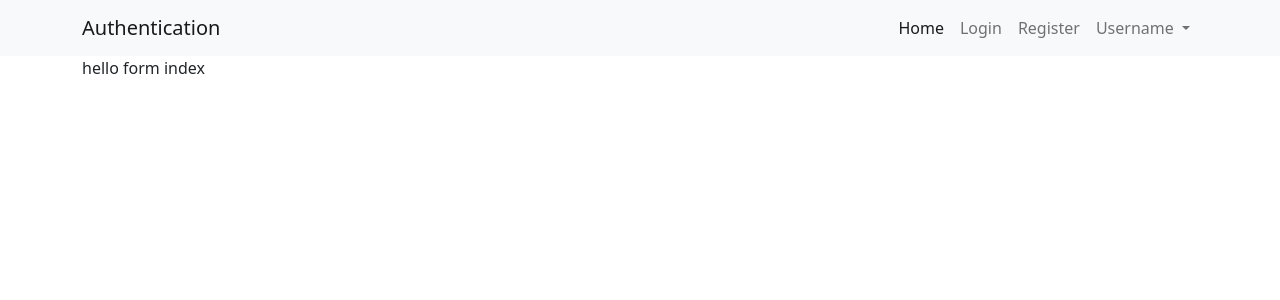
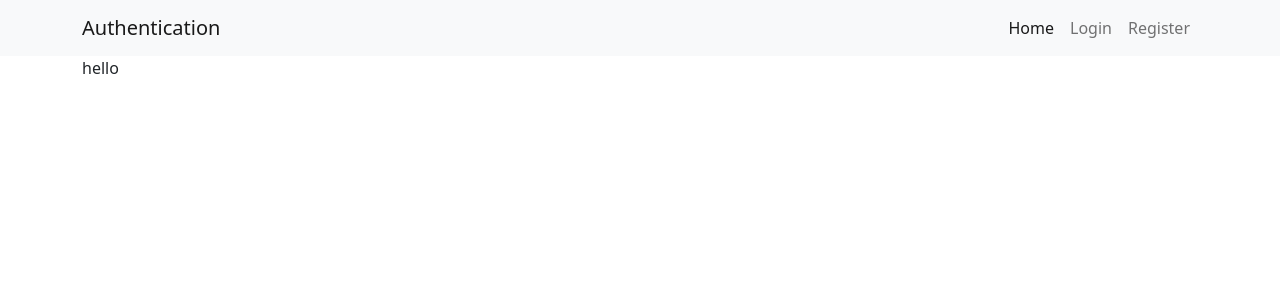
Before and after one commit to Krishna-Aggarwal-11/php_with_mysql, a PHP site: page / in a window 1280 px wide. Shown: the top 300 px of the page. Run offline with PHP 8.4, Linux system fonts and the light colour scheme.

Commit message:
session creation and logout

```diff
--- a/authentication/includes/header.php
+++ b/authentication/includes/header.php
@@ -1,3 +1,8 @@
+<?php
+  session_start();
+?>
+
+
 
 <!doctype html>
 <html lang="en">
@@ -34,20 +39,23 @@
         <li class="nav-item">
           <a class="nav-link active" aria-current="page" href="#">Home</a>
         </li>
+        <?php if(!isset($_SESSION['username'])): ?>
         <li class="nav-item">
-          <a class="nav-link" href="/login.php">Login</a>
+          <a class="nav-link" href="login.php">Login</a>
         </li>
         <li class="nav-item">
-          <a class="nav-link" href="/registration.php">Register</a>
+          <a class="nav-link" href="register.php">Register</a>
         </li>
+        <?php else :  ?>
         <li class="nav-item dropdown">
           <a class="nav-link dropdown-toggle" href="#" role="button" data-bs-toggle="dropdown" aria-expanded="false">
-            Username
+            <?php echo $_SESSION['username']; ?>
           </a>
           <ul class="dropdown-menu">
-            <li><a class="dropdown-item" href="#">Logout</a></li>
+            <li><a class="dropdown-item" href="logout.php">Logout</a></li>
 
           </ul>
+          <?php endif; ?>
         </li>
 
       </ul>
--- a/authentication/index.php
+++ b/authentication/index.php
@@ -1,3 +1,5 @@
 <?php require "includes/header.php"; ?>
-hello form index
+<?php
+    echo "hello "
+?>
 <?php require "includes/footer.php"; ?>
--- a/authentication/register.php
+++ b/authentication/register.php
@@ -3,6 +3,10 @@
 <?php require "config.php"; ?>
 
 <?php
+if (isset($_SESSION['username'])) {
+
+  header("Location: index.php");
+}
 if (isset($_POST['submit'])) {
 
   if ($_POST['email'] == '' || $_POST['username'] == '' || $_POST['password'] == '') {
```
Also changed, not shown: authentication/login.php (+13 -1 lines), authentication/logout.php (added, +10 -0 lines).
